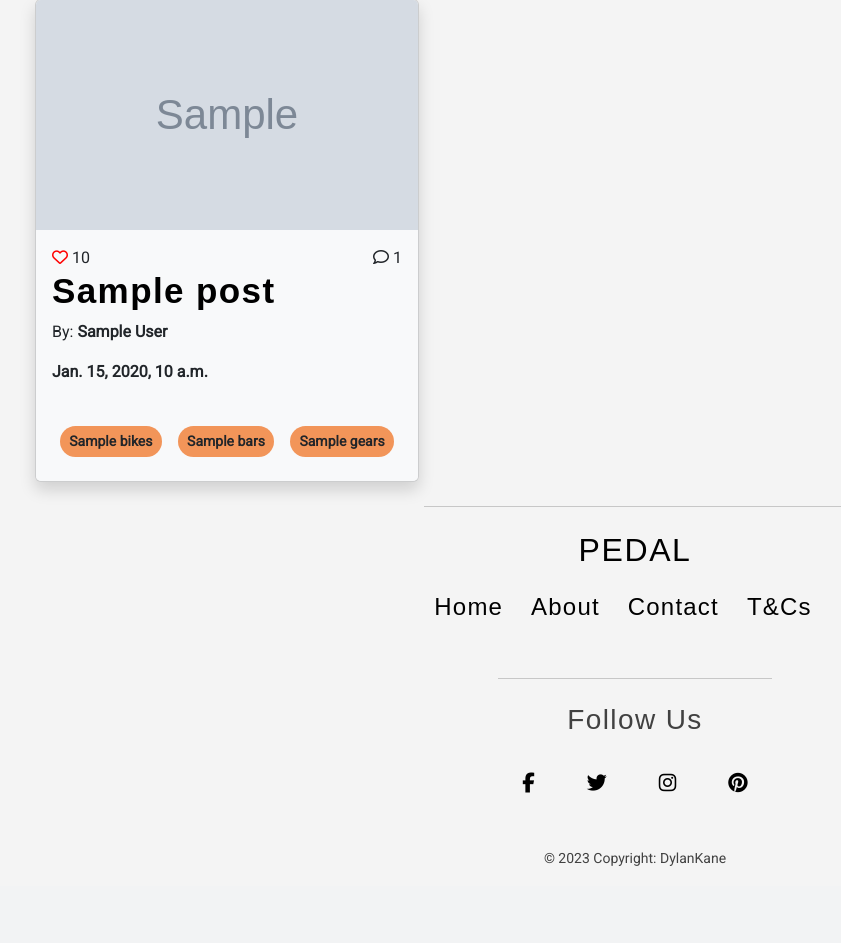
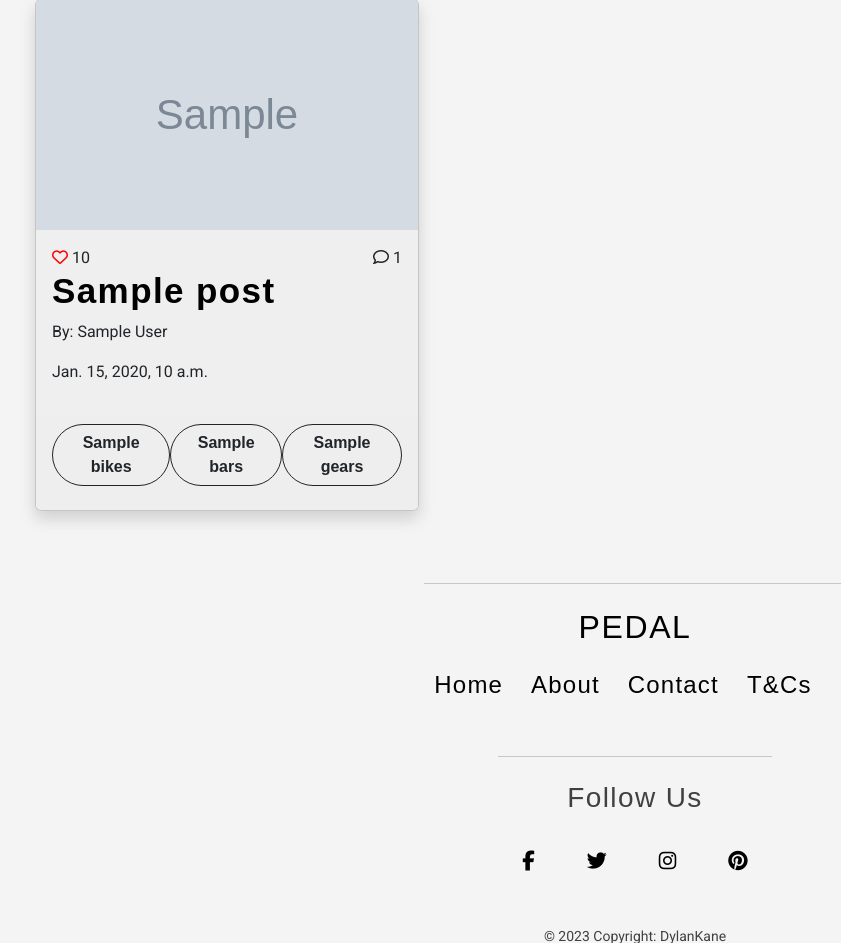
Before and after one commit to dylankane/pedal, a Django app: template templates/index.html in a window 1280 px wide. Shown: the part 879-1822 px from the top of the page, without its empty margins (5-846 px from the left). Before the commit the page ends 1745 px from the top, so only its background shows below. Run offline with Django 3.2, Linux system fonts and the light colour scheme; the template is opened without the code that fills it: most values are stand-ins (such as "Sample title", 1, 10 or a date in 2020); grey boxes marked "Sample" are stand-in pictures; some libraries are stand-ins or nearby versions; some web fonts are replaced.

Commit message:
Make format and styling changes to index.html

```diff
--- a/templates/index.html
+++ b/templates/index.html
@@ -21,15 +21,15 @@
         </div>
     </section>
 
-    <div class="container-fluid">
+    <div class="container-fluid mb-5">
         <div class="col mx-3">
             <div class="row">
                 {% for post in posts %}
                 <div class="col-md-4 mb-4">
-                    <div class=" card card-cascade bg-light rounded shadow h-100">
+                    <div class=" card card-cascade rounded shadow h-100">
                         <div class="view view-cascade overlay">
                             {% if "placeholder" in post.cover_image.url %}
-                            <img src="/static/images/placeholder2.jpg.webp" alt="" class="img-fluid card-img-top">
+                            <img src="/media/images/placeholder2.jpg.webp" alt="" class="img-fluid card-img-top">
                             {% else %}
                             <img src="{{ post.cover_image.url }}" alt="" class="img-fluid card-img-top">
                             {% endif %}
@@ -48,16 +48,16 @@
                                 </div>
                             </div>
                             <div>
-                                <h3 class="card-title"><a href="{% url 'post_detail' post.id post.slug %}"><strong>{{ post.title }}</strong></a></h3>
-                                <p>By: <strong>{{ post.author }}</strong></p>
-                                <p><strong>{{ post.created_on }}</strong></p>
+                                <h3 class="card-title"><a href="{% url 'post_detail' post.id post.slug %}" class="anchor"><strong>{{ post.title }}</strong></a></h3>
+                                <p>By: {{ post.author }}</p>
+                                <p>{{ post.created_on }}</p>
                                 </div>
                         </div>
-                        <div class="card-footer card-footer-cascade bg-light text-muted text-center">
-                            <div class="d-flex justify-content-around pb-3">
-                                <a href="{% url 'categories' post.bikes %}"><span class="btn btn-sm rounded-pill"><strong>{{ post.bikes }}</strong></span></a>
-                                <a href="{% url 'categories' post.bars %}"><span class="btn btn-sm rounded-pill"><strong>{{ post.bars }}</strong></span></a>
-                                <a href="{% url 'categories' post.gears %}"><span class="btn btn-sm rounded-pill"><strong>{{ post.gears }}</strong></span></a>
+                        <div class="card-footer card-footer-cascade text-muted text-center">
+                            <div class="d-flex justify-content-between pb-3">
+                                <a href="{% url 'categories' post.bikes %}"><span class="btn btn-outline-dark rounded-pill"><strong>{{ post.bikes }}</strong></span></a>
+                                <a href="{% url 'categories' post.bars %}"><span class="btn btn-outline-dark rounded-pill"><strong>{{ post.bars }}</strong></span></a>
+                                <a href="{% url 'categories' post.gears %}"><span class="btn btn-outline-dark rounded-pill"><strong>{{ post.gears }}</strong></span></a>
                             </div>
                         </div>
                     </div>
```
